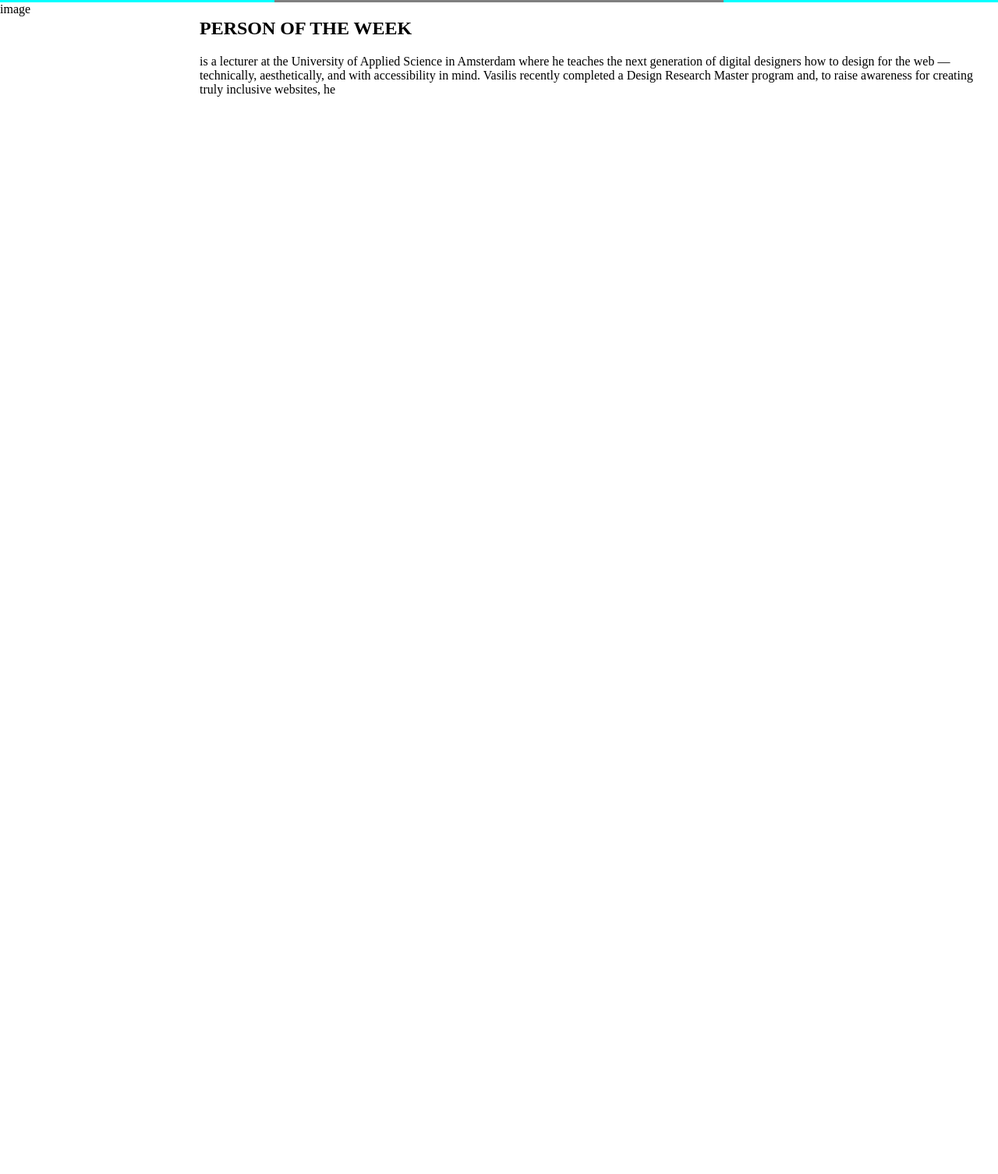
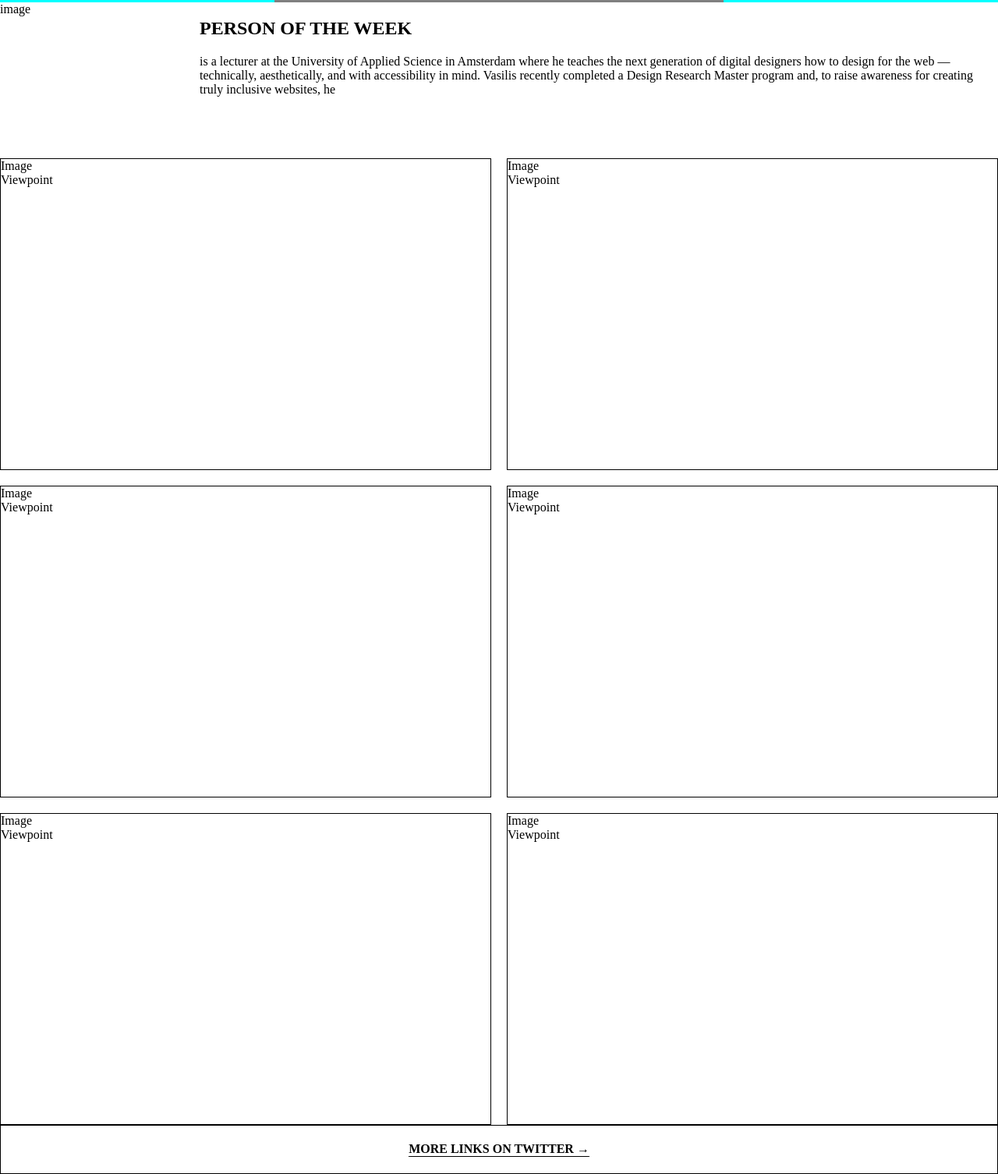
Before and after one commit to abrormukimov/design-teardown, a website: page index.html in a window 1280 px wide. Shown: the part 3161-4667 px from the top of the page at 78% size. Before the commit the page ends 3364 px from the top, so only its background shows below. Drawn offline with Linux system fonts and the light colour scheme.

Commit message:
Modified main body part adding some divisions for articles

```diff
--- a/index.html
+++ b/index.html
@@ -117,6 +117,37 @@
     </div>
   </div>
 
+  <div class="art-ctn">
+    <div class="oth-article art1">
+      <div class="art-img">Image</div>
+      <div class="art-content">Viewpoint</div>
+      <div></div>
+    </div>
+    <div class="oth-article art2">
+      <div class="art-img">Image</div>
+      <div class="art-content">Viewpoint</div>
+    </div>
+    <div class="oth-article art3">
+      <div class="art-img">Image</div>
+      <div class="art-content">Viewpoint</div>
+    </div>
+    <div class="oth-article art4">
+      <div class="art-img">Image</div>
+      <div class="art-content">Viewpoint</div>
+    </div>
+    <div class="oth-article art5">
+      <div class="art-img">Image</div>
+      <div class="art-content">Viewpoint</div>
+    </div>
+    <div class="oth-article art6">
+      <div class="art-img">Image</div>
+      <div class="art-content">Viewpoint</div>
+    </div>
+  </div>
+
+  <div class="more-links">
+    <h4>MORE LINKS ON TWITTER →</h4>
+  </div>
   </main>
 </body>
 </html>
--- a/style.css
+++ b/style.css
@@ -121,13 +121,14 @@ section {
   grid-template-rows: repeat(1, minmax(350px,1fr));
 }
 
-.other-articles {
+.other-articles, .more-links {
   border: 1px solid black;
   display: flex;
   justify-content: center;
 }
 
-.other-articles > h4 {
+.other-articles > h4,
+.more-links > h4 {
   border-bottom: 1px solid black;
 }
 
@@ -177,3 +178,14 @@ section {
   width: 80%;
   display: inline-block;
 }
+
+.art-ctn {
+  display: grid;
+  grid-template-columns: repeat(2, minmax(300px, 1fr));
+  grid-template-rows: repeat(3, minmax(400px, 1fr));
+  grid-gap: 20px;
+}
+
+.oth-article {
+  border: 1px solid black;
+}
```
